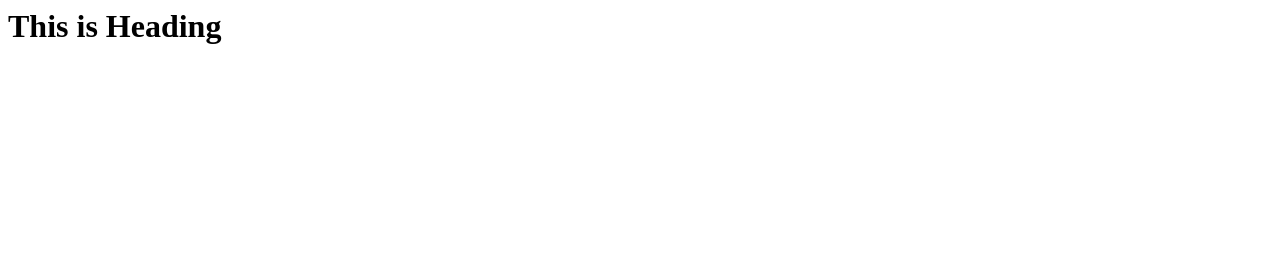
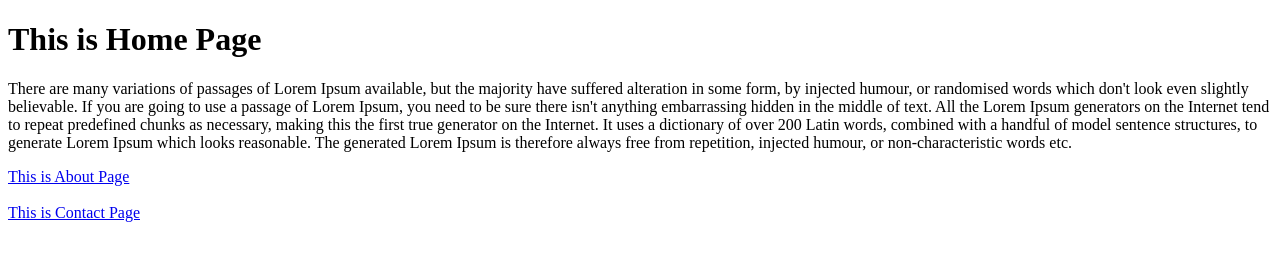
Before and after one commit to shayan-malik/First.Project, a plain HTML site: page index.html in a window 1280 px wide. Drawn offline with Linux system fonts and the light colour scheme.

Commit message:
addpages

```diff
--- a/index.html
+++ b/index.html
@@ -1,8 +1,14 @@
-<html>
-  <head>
-    <title>program</title>
+<!DOCTYPE html>
+
+<html lang="en" xmlns="http://www.w3.org/1999/xhtml">
+<head>
+    <meta charset="utf-8" />
+    <title>Home-Page</title>
 </head>
-    <body>
-      <h1> This is Heading</h1>
+<body>
+    <h1> This is Home Page</h1>
+    <p>There are many variations of passages of Lorem Ipsum available, but the majority have suffered alteration in some form, by injected humour, or randomised words which don't look even slightly believable. If you are going to use a passage of Lorem Ipsum, you need to be sure there isn't anything embarrassing hidden in the middle of text. All the Lorem Ipsum generators on the Internet tend to repeat predefined chunks as necessary, making this the first true generator on the Internet. It uses a dictionary of over 200 Latin words, combined with a handful of model sentence structures, to generate Lorem Ipsum which looks reasonable. The generated Lorem Ipsum is therefore always free from repetition, injected humour, or non-characteristic words etc.</p>
+    <a href="about.html"> This is About Page</a> <br /><br />
+    <a href="contact.html">This is Contact Page</a>
 </body>
 </html>
```
Also changed, not shown: about.html (added, +13 -0 lines), contact.html (added, +13 -0 lines), 1 other file.
